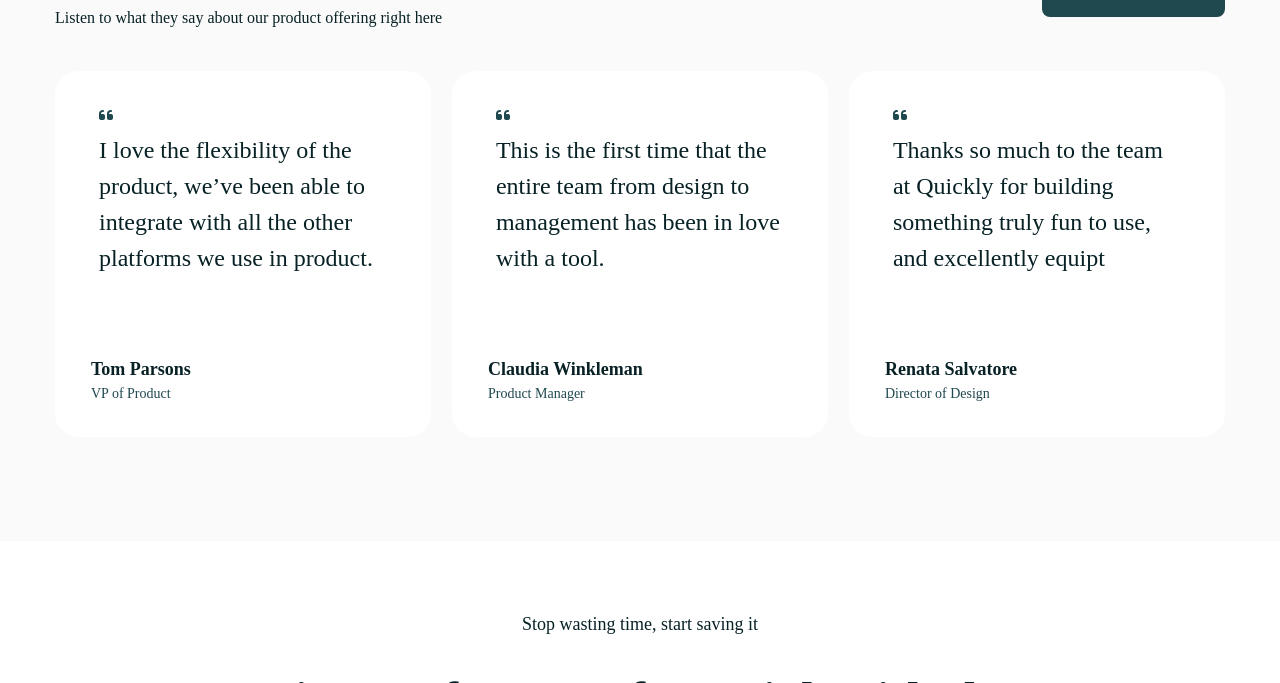
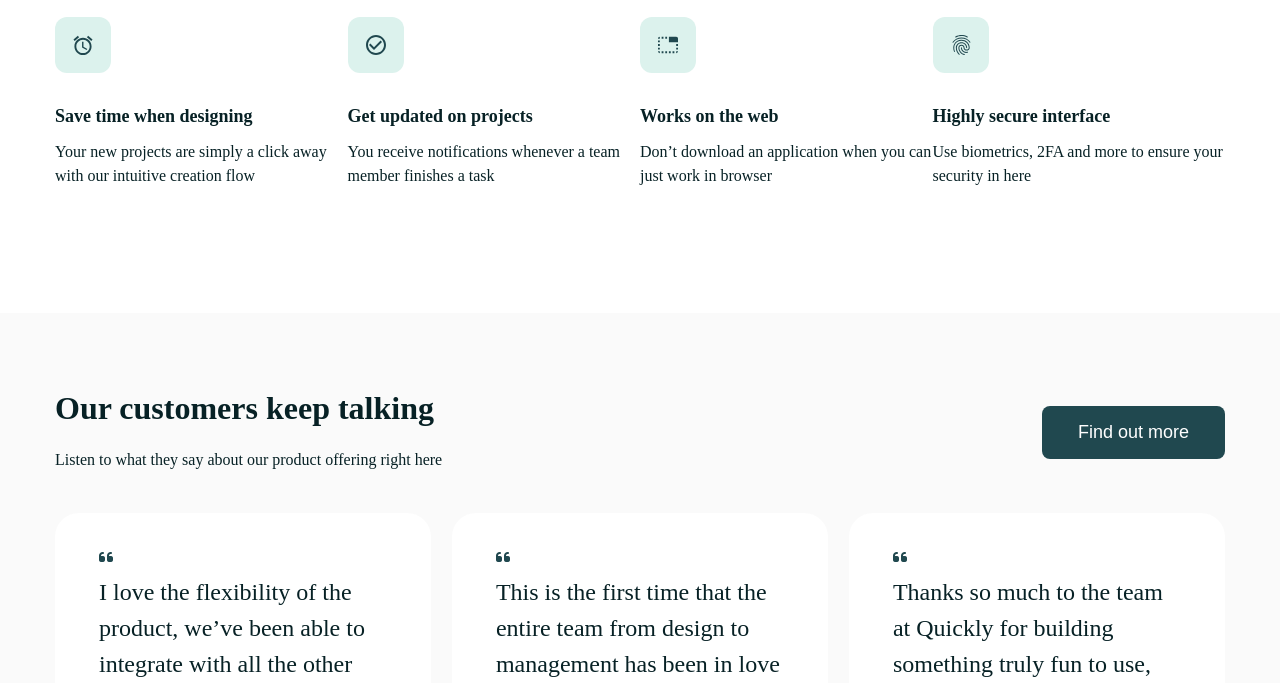
Before and after one commit to eimon078/quickly-landing-page, a plain HTML site: page index.html in a window 1280 px wide. Shown: the part 417-1100 px from the top of the page. Drawn offline with Linux system fonts and the light colour scheme; a web font is replaced by a local one.

Commit message:
added quickly services

```diff
--- a/assets/css/responsive.css
+++ b/assets/css/responsive.css
@@ -1,8 +1,12 @@
+
 @media (max-width:1199px){
     .container{
         max-width: 960px;
     }
 }
+
+
+
 @media (max-width:991px){
     .container{
         max-width: 720px;
@@ -11,16 +15,26 @@
     .info{
         grid-template-columns: repeat(2 , 1fr);
     }
+
     .customer-bottom .cart{
         width: calc(50% - 10px);
         margin: 10px 0;
     }
 
+    .services-2 .service-cart{
+        width: 33%;
+        margin: 10px 0;
+        padding: 0 3px;
+    }
+
 }
+
+
 @media (max-width:767px){
     .container{
         max-width: 540px;
     }
+
     .footer-content{
         grid-template-columns: repeat(1 , 1fr);
     }
@@ -28,24 +42,42 @@
     .info{
         grid-template-columns: repeat(3 , 1fr);
     }
+
     .customer-bottom .cart{
         width: calc(50% - 10px);
         margin: 10px 0;
     }
+
+    .services-2 .service-cart{
+        width: 50%;
+        margin: 10px 0;
+        padding: 0 3px;
+    }
 }
+
+
 @media (max-width:575px){
     .container{
         max-width: 100%;
         padding-left: 15px;
         padding-right: 15px;
     }
+
     .footer-content{
         grid-template-columns: repeat(1 , 1fr);
     }
+
     .info{
         grid-template-columns: repeat(1 , 1fr);
     }
+
     .customer-bottom .cart{
         width: 100%;
     }
+
+    .services-2 .service-cart{
+        width: 100%;
+        margin: 10px 0;
+        padding: 0 3px;
+    }
 }
--- a/assets/css/style.css
+++ b/assets/css/style.css
@@ -91,6 +91,54 @@ Start Reuseable Conponent Section
 /*
 ===================================
 End Reuseable Conponent Section
+===================================
+*/
+
+/*
+===================================
+Start Section
+===================================
+*/
+
+.services-2{
+    display: flex;
+    justify-content: space-between;
+    /* justify-content: space-between; */
+    flex-wrap: wrap;
+    margin-top: 59px;
+    padding-bottom: 125px;
+}
+
+.services-2 .service-cart{
+    width: 25%
+}
+
+.service-2-icon{
+    width: 56px;
+    height: 56px;
+    border-radius: 12px;
+    background-color: var(--secondary-light-color);
+}
+
+.service-2-icon img{
+    width: 20px;
+    height: 20px;
+    position: relative;
+    top: 50%;
+    left: 50%;
+    transform: translate(-50%, -50%)
+}
+
+.pt{
+    padding-top: 30px;
+}
+.name-gap{
+    padding-top: 10px;
+}
+
+/*
+===================================
+End Section
 ===================================
 */
 
--- a/index.html
+++ b/index.html
@@ -32,9 +32,45 @@
      -->
 
      <section class="container">
-         <div>
-            <h3 class="section-title">Our customers keep talking</h3>
-            <p>Listen to what they say about our product offering right here</p>
+         <div style="margin-top: 77px;">
+            <h3 class="section-title">What Quickly can do for you</h3>
+            <p class="name-gap">We’re more than just anothe project management software.</p>
+         </div>
+         <div class="services-2">
+             <div class="service-cart">
+                 <div class="service-2-icon"><img src="assets/images/services/timer.svg" alt="timer"></div>
+                 <div class="pt">
+                    <h5 class="name">Save time when designing</h5>
+                    <p class="name-gap">Your new projects are simply a click away with our intuitive creation flow</p>
+                 </div>
+             </div>
+
+             <div class="service-cart">
+                 <div class="service-2-icon"><img src="assets/images/services/update.svg" alt="update"></div>
+                 <div class="pt">
+                    <h5 class="name">Get updated on projects</h5>
+                    <p class="name-gap">You receive notifications whenever
+                        a team member finishes a task</p>
+                 </div>
+             </div>
+
+             <div class="service-cart">
+                 <div class="service-2-icon"><img src="assets/images/services/work-web.svg" alt="work-web"></div>
+                 <div class="pt">
+                    <h5 class="name">Works on the web</h5>
+                    <p class="name-gap">Don’t download an application when you can just work in browser</p>
+                 </div>
+             </div>
+
+             <div class="service-cart">
+                 <div class="service-2-icon"><img src="assets/images/services/secure-interface.svg" alt="secure-interface"></div>
+                 <div class="pt">
+                    <h5 class="name">Highly secure interface</h5>
+                    <p class="name-gap">Use biometrics, 2FA and more to
+                        ensure your security in here</p>
+                 </div>
+             </div>
+
          </div>
      </section>
 
```
Also changed, not shown: assets/images/services/secure-interface.svg (added), assets/images/services/timer.svg (added), assets/images/services/update.svg (added), assets/images/services/work-web.svg (added).
